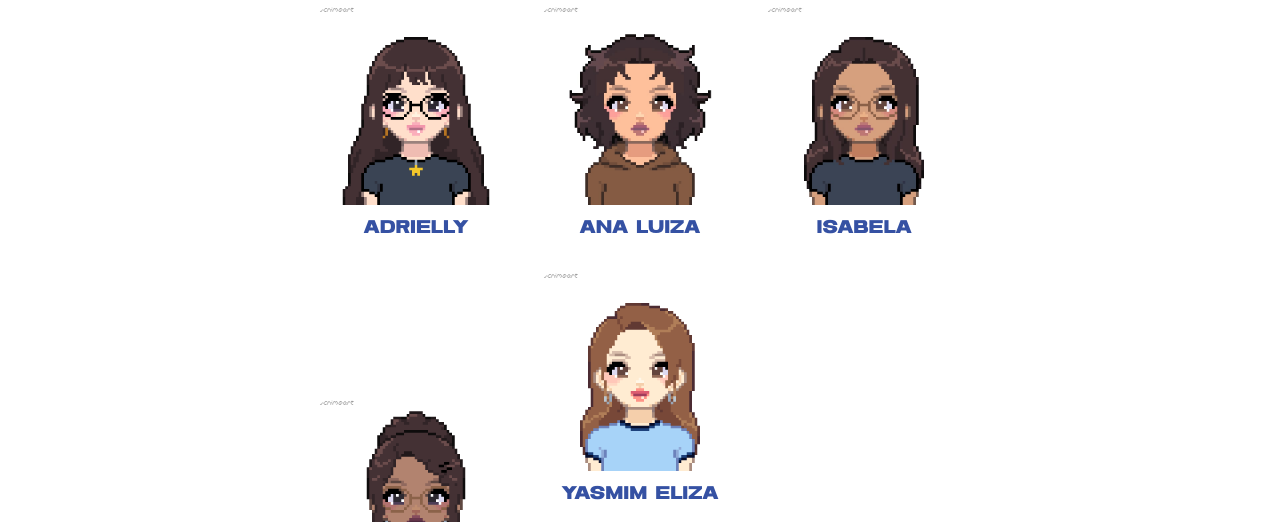
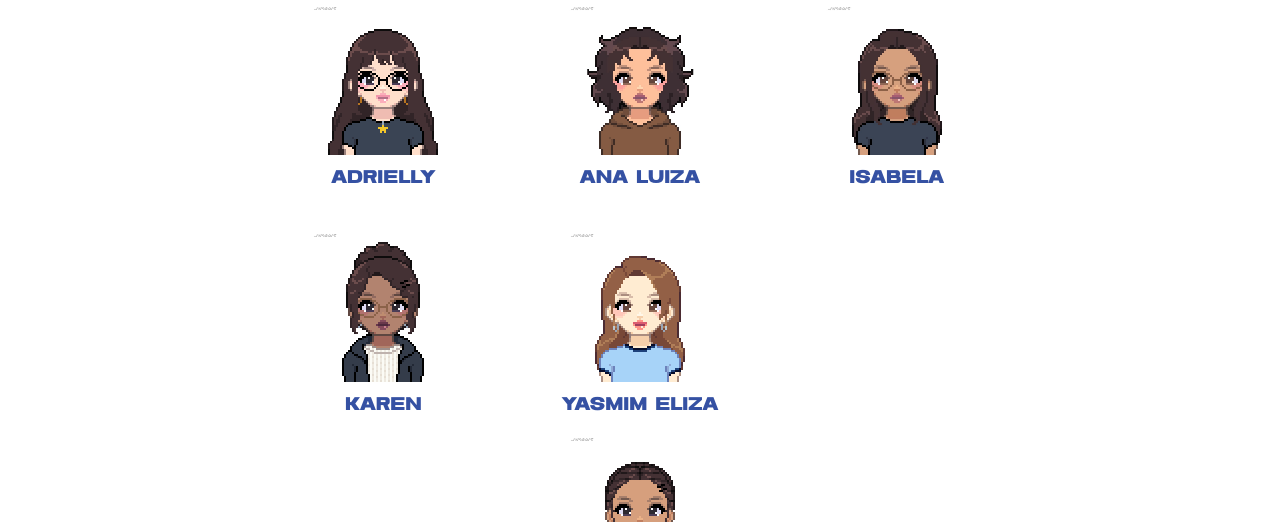
Before and after one commit to adriellybarbosa-cmyk/trabalho-infotech, a plain HTML site: page Grupo.html in a window 1280 px wide. Shown: the part 260-782 px from the top of the page. Drawn offline with nearby package versions, Linux system fonts and the light colour scheme.

Commit message:
Update style.css

```diff
--- a/style.css
+++ b/style.css
@@ -270,11 +270,13 @@ main {
 }
 
 .integrantes {
-    display: grid;
-    grid-template-columns: repeat(3, 200px);
-    gap: 24px;
-    justify-content: center;
-    align-items: center;
+    display: grid !important;
+    grid-template-columns: repeat(3, 1fr);
+    gap: 35px 20px;
+    justify-items: center;
+    align-items: start;
+    max-width: 750px;
+    margin: 0 auto;
 }
 
 .integrantes .membro {
@@ -282,11 +284,12 @@ main {
     flex-direction: column;
     align-items: center;
     gap: 12px;
+    width: 100%;
 }
 
 .integrantes .membro img {
-    width: 200px;
-    height: 200px;
+    width: 150px;
+    height: 150px;
     object-fit: cover;
     border-radius: 18px;
 }
```
